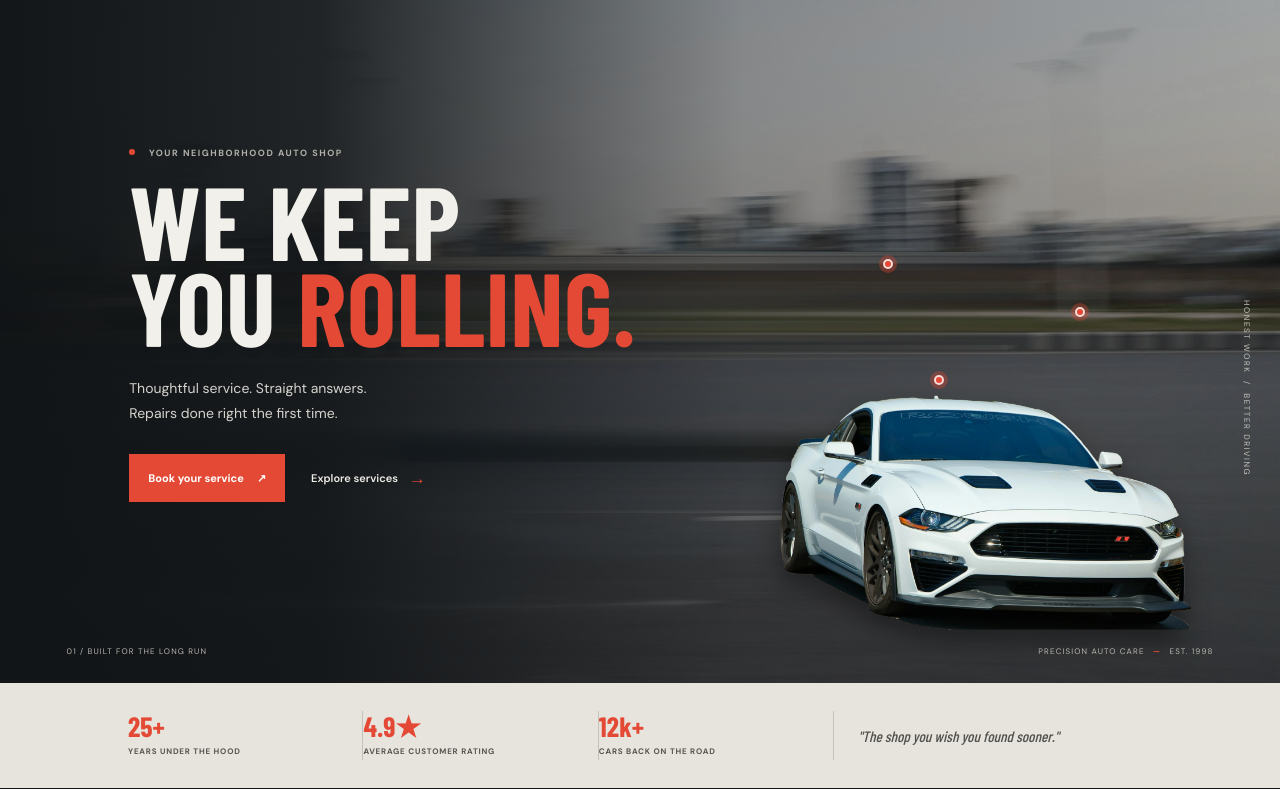
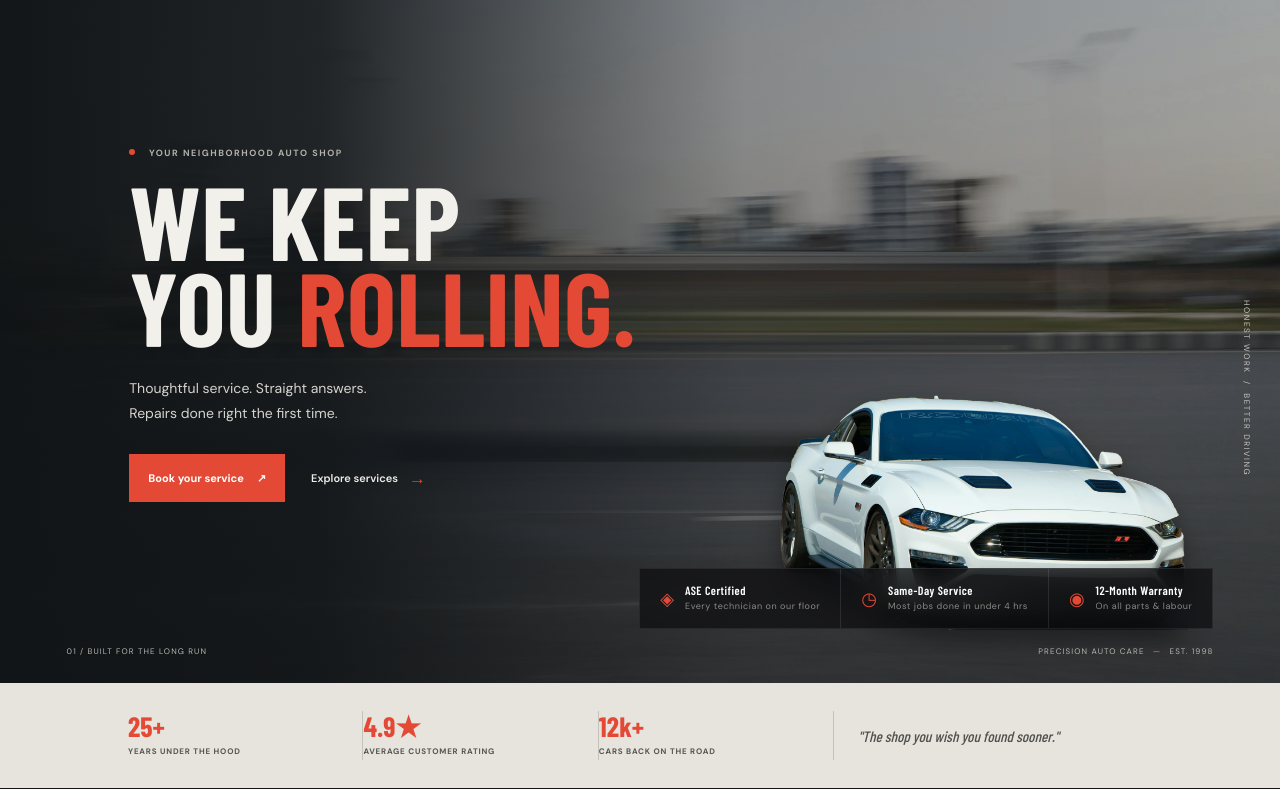
Before and after one commit to mastertoinfinity/The-garage, a Django app: page / in a window 1280 px wide. Shown: the part 83-872 px from the top of the page. Run offline with Django 5.2, Linux system fonts and the light colour scheme; data comes from the database, SQL or seed files in the repository; data that the repository does not hold is empty; some web fonts are replaced.

Commit message:
fix: replace tacky hotspot dots with clean frosted-glass spec bar on hero

```diff
--- a/static/css/site.css
+++ b/static/css/site.css
@@ -392,14 +392,55 @@ h1 em, h2 em { color: var(--red); font-style: normal; }
 .management-price-form { display: inline-flex; align-items: center; gap: 6px; }
 .management-price-form input { width: 95px; padding: 5px 8px; background: #111214; border: 1px solid #444; color: #fff; font: 12px var(--body); min-height: 28px; }
 .booking-inline-alert { display: flex; flex-wrap: wrap; align-items: center; gap: 8px; margin-top: 6px; }
-/* ── Car Hotspots ── */
-.car-hotspots { position: absolute; inset: 0; z-index: 2; pointer-events: none; }
-.car-hotspot { position: absolute; left: var(--hx); top: var(--hy); pointer-events: auto; }
-.hotspot-dot { display: block; width: 10px; height: 10px; border-radius: 50%; background: var(--red); border: 2px solid rgba(255,255,255,.8); box-shadow: 0 0 0 4px rgba(227,73,53,.35); cursor: pointer; transition: transform .2s; }
-.car-hotspot:hover .hotspot-dot, .car-hotspot:focus-within .hotspot-dot { transform: scale(1.4); }
-.hotspot-label { position: absolute; bottom: calc(100% + 9px); left: 50%; transform: translateX(-50%); white-space: nowrap; padding: 5px 9px; background: rgba(17,20,22,.92); color: #fff; font-size: 9px; font-weight: 700; letter-spacing: .1em; border: 1px solid rgba(255,255,255,.18); pointer-events: none; opacity: 0; transition: opacity .2s, transform .2s; transform: translateX(-50%) translateY(4px); }
-.hotspot-label::after { content: ''; position: absolute; top: 100%; left: 50%; transform: translateX(-50%); border: 5px solid transparent; border-top-color: rgba(17,20,22,.92); }
-.car-hotspot:hover .hotspot-label, .car-hotspot:focus-within .hotspot-label { opacity: 1; transform: translateX(-50%) translateY(0); }
+/* ── Hero Spec Bar ── */
+.hero-spec-bar {
+  position: absolute;
+  bottom: 54px;
+  right: 5.2%;
+  z-index: 3;
+  display: flex;
+  align-items: stretch;
+  gap: 0;
+  background: rgba(14, 15, 17, 0.72);
+  backdrop-filter: blur(12px);
+  -webkit-backdrop-filter: blur(12px);
+  border: 1px solid rgba(255, 255, 255, 0.08);
+  animation: hero-reveal .72s cubic-bezier(.2,.7,.2,1) both;
+  animation-delay: 3.95s;
+}
+.hero-spec-item {
+  display: flex;
+  align-items: center;
+  gap: 11px;
+  padding: 14px 20px;
+}
+.hero-spec-icon {
+  color: var(--red);
+  font-size: 18px;
+  line-height: 1;
+  flex-shrink: 0;
+}
+.hero-spec-item strong {
+  display: block;
+  font: 600 12px var(--display);
+  letter-spacing: .04em;
+  color: #fff;
+  white-space: nowrap;
+}
+.hero-spec-item small {
+  display: block;
+  margin-top: 2px;
+  font-size: 9px;
+  color: #8a8a85;
+  letter-spacing: .06em;
+  white-space: nowrap;
+}
+.hero-spec-divider {
+  width: 1px;
+  background: rgba(255, 255, 255, 0.10);
+  align-self: stretch;
+  flex-shrink: 0;
+}
 
 /* ── Service book arrow ── */
 .service-book-arrow { width: 30px; height: 30px; display: grid; place-items: center; background: #292a2b; color: var(--paper); transition: background .2s, transform .2s; }
@@ -480,7 +521,7 @@ h1 em, h2 em { color: var(--red); font-style: normal; }
   .catalog { grid-template-columns: .35fr 2fr; gap: 25px; }
   .why-us-grid { grid-template-columns: repeat(2, minmax(0, 1fr)); }
   .locations-band-inner { grid-template-columns: 1fr; gap: 28px; }
-  .car-hotspots { display: none; }
+  .hero-spec-bar { display: none; }
 }
 @media (max-width: 680px) {
   .topline { padding: 0 5%; font-size: 8px; }
--- a/static/js/site.js
+++ b/static/js/site.js
@@ -63,22 +63,6 @@ const countObserver = new IntersectionObserver((entries) => {
 
 document.querySelectorAll('.count-up').forEach((el) => countObserver.observe(el));
 
-/* ─── Car hotspot keyboard accessibility ─────────────────────────────────────── */
-document.querySelectorAll('.car-hotspot').forEach((hotspot) => {
-  const dot = hotspot.querySelector('.hotspot-dot');
-  if (dot) {
-    dot.setAttribute('tabindex', '0');
-    dot.setAttribute('role', 'button');
-    dot.setAttribute('aria-label', hotspot.dataset.label || 'Car feature');
-    dot.addEventListener('keydown', (e) => {
-      if (e.key === 'Enter' || e.key === ' ') {
-        hotspot.classList.toggle('is-focused');
-        e.preventDefault();
-      }
-    });
-  }
-});
-
 /* ─── UPI copy-to-clipboard button ──────────────────────────────────────────── */
 const copyBtn = document.querySelector('.copy-upi-btn');
 if (copyBtn) {
--- a/templates/garage/home.html
+++ b/templates/garage/home.html
@@ -28,22 +28,6 @@
            decoding="async"
            width="1800" height="1200">
     </picture>
-
-    {# Interactive hotspot labels on the car #}
-    <div class="car-hotspots" aria-label="Car features">
-      <div class="car-hotspot" style="--hx:69%;--hy:38%;" data-label="Full LED Headlamps">
-        <span class="hotspot-dot" aria-hidden="true"></span>
-        <span class="hotspot-label">Full LED Headlamps</span>
-      </div>
-      <div class="car-hotspot" style="--hx:73%;--hy:55%;" data-label="Sport Alloy Wheels">
-        <span class="hotspot-dot" aria-hidden="true"></span>
-        <span class="hotspot-label">Sport Alloy Wheels</span>
-      </div>
-      <div class="car-hotspot" style="--hx:84%;--hy:45%;" data-label="Performance Brakes">
-        <span class="hotspot-dot" aria-hidden="true"></span>
-        <span class="hotspot-label">Performance Brakes</span>
-      </div>
-    </div>
   </div>
 
   {# Hero copy #}
@@ -54,6 +38,33 @@
     <div class="hero-actions">
       <a class="button button-red" href="{% url 'book_service' %}">Book your service <span>↗</span></a>
       <a class="text-link" href="{% url 'services' %}">Explore services <span>→</span></a>
+    </div>
+  </div>
+
+  {# Clean spec bar — anchored to the bottom of the hero #}
+  <div class="hero-spec-bar" aria-label="Our highlights">
+    <div class="hero-spec-item">
+      <span class="hero-spec-icon" aria-hidden="true">◈</span>
+      <div>
+        <strong>ASE Certified</strong>
+        <small>Every technician on our floor</small>
+      </div>
+    </div>
+    <div class="hero-spec-divider" aria-hidden="true"></div>
+    <div class="hero-spec-item">
+      <span class="hero-spec-icon" aria-hidden="true">◷</span>
+      <div>
+        <strong>Same-Day Service</strong>
+        <small>Most jobs done in under 4 hrs</small>
+      </div>
+    </div>
+    <div class="hero-spec-divider" aria-hidden="true"></div>
+    <div class="hero-spec-item">
+      <span class="hero-spec-icon" aria-hidden="true">◉</span>
+      <div>
+        <strong>12-Month Warranty</strong>
+        <small>On all parts &amp; labour</small>
+      </div>
     </div>
   </div>
 
```
